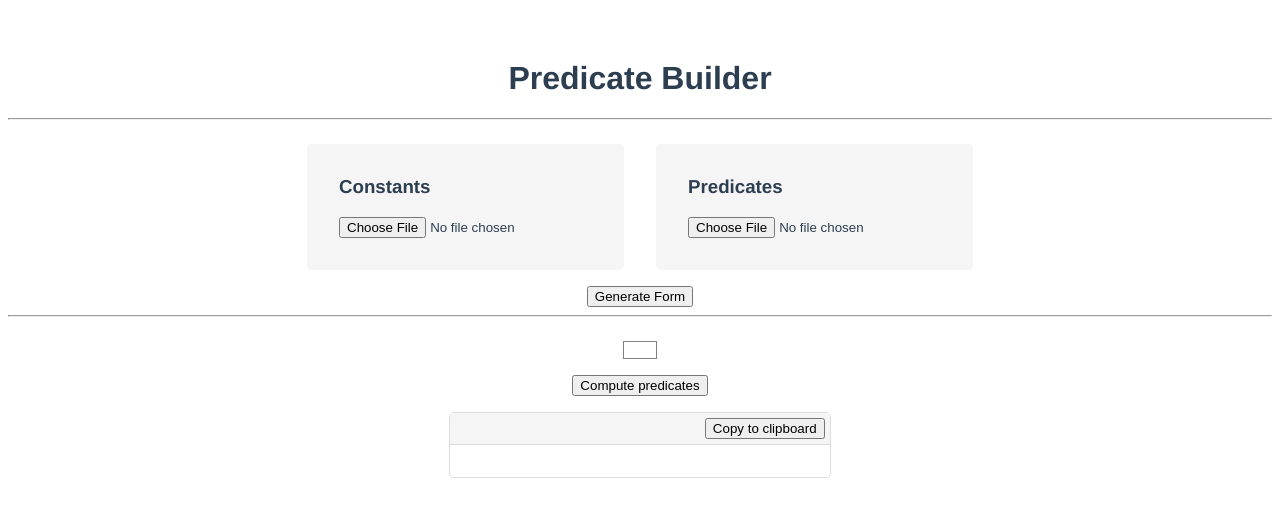
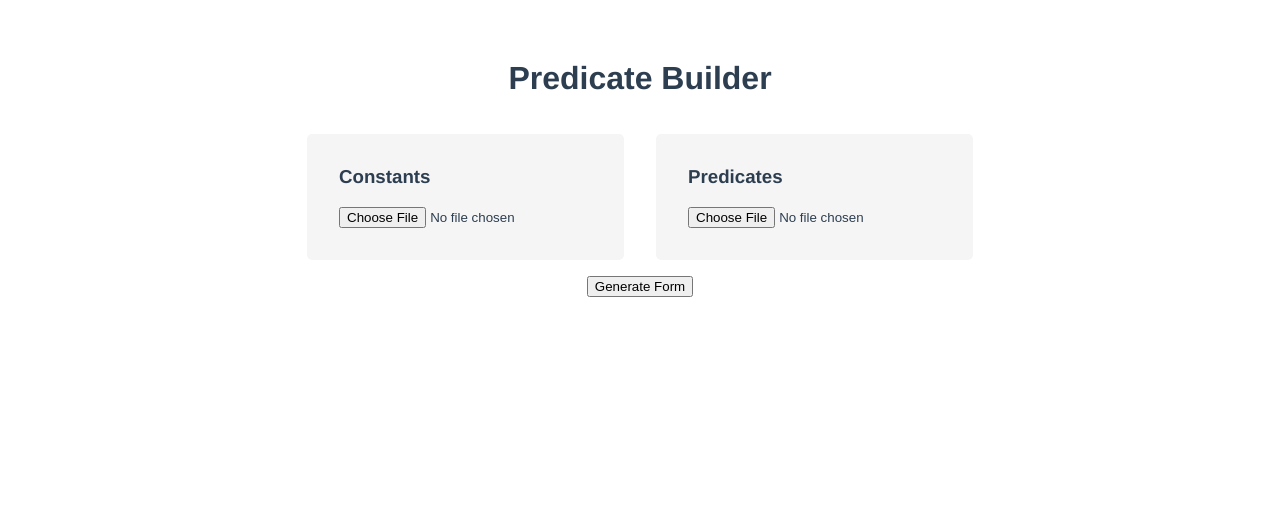
Before and after one commit to ferbarra/predicate-builder, a Vue app: page / in a window 1280 px wide. Shown: the top 516 px of the page. Built offline with nearby package versions, Linux system fonts and the light colour scheme; the HTML template or start-up script is replaced by a standard one.

Commit message:
Puts FileUpload and PredicateForm into a dynamic component

```diff
--- a/src/App.vue
+++ b/src/App.vue
@@ -1,10 +1,12 @@
 <template>
   <div id="app">
     <h1>Predicate Builder</h1>
-    <hr/>
-    <FileUpload v-on:files-uploaded="createForm"/>
-    <hr/>
-    <PredicateForm v-bind:constants="constants" v-bind:predicates="predicates"/>
+    <!-- <FileUpload v-on:files-uploaded="createForm"/> -->
+    <!-- <PredicateForm v-bind:constants="constants" v-bind:predicates="predicates"/> -->
+    <component  v-bind:is="currentComponent"
+                v-bind="currentComponentProperties"
+                v-on:files-uploaded="showPredicateForm"
+                v-on:new-predicates-and-constants="showFileUpload"></component>
   </div>
 </template>
 
@@ -22,13 +24,26 @@ export default {
     return {
       constants: [],
       predicates: [],
+      currentComponent: 'file-upload',
     };
   },
+  computed: {
+    currentComponentProperties: function () {
+      if (this.currentComponent == 'predicate-form') {
+        return { constants: this.constants, predicates: this.predicates };
+      }
+      return {};
+    }
+  },
   methods: {
-    createForm: function(constants, predicates) {
+    showPredicateForm: function(constants, predicates) {
       this.constants = constants;
       this.predicates = predicates;
+      this.currentComponent = 'predicate-form';
     },
+    showFileUpload: function() {
+      this.currentComponent = 'file-upload';
+    }
   }
 }
 </script>
--- a/src/components/PredicateForm.vue
+++ b/src/components/PredicateForm.vue
@@ -1,5 +1,6 @@
 <template>
   <div class="predicate-form">
+    <button v-on:click="$emit('new-predicates-and-constants')">New predicates and constants</button>
     <table>
       <tr>
         <th></th>
```
